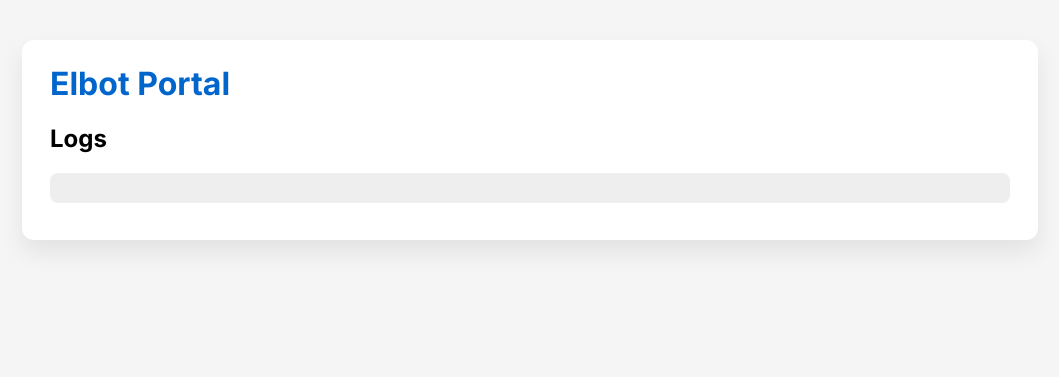
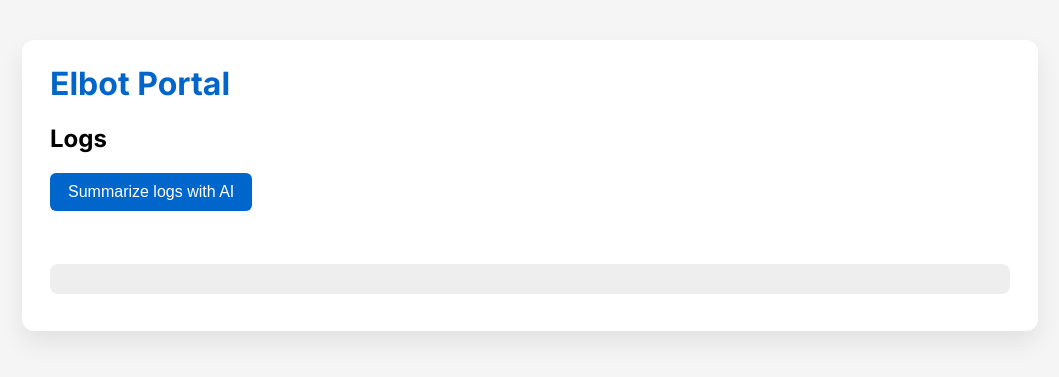
Before and after one commit to ALEPola/Elbot, a Flask app: page /logs in a window 1280 px wide. Shown: the top 377 px of the page, without its empty margins (110-1169 px from the left). Run offline with Flask 3, Linux system fonts and the light colour scheme.

Commit message:
Add AI log summarization to portal

```diff
--- a/src/elbot/portal.py
+++ b/src/elbot/portal.py
@@ -14,14 +14,18 @@ from typing import Iterable, Dict
 from flask import (
     Flask,
     flash,
+    jsonify,
     redirect,
     render_template,
     request,
     url_for,
 )
 
+from openai import OpenAI
+
 
 from .core import auto_update
+from .config import Config
 
 ROOT_DIR = Path(__file__).resolve().parents[1]
 ENV_FILE = ROOT_DIR / '.env'
@@ -36,6 +40,8 @@ OPTIONAL_KEYS = ['OPENAI_API_KEY', 'LAVALINK_HOST', 'LAVALINK_PORT', 'LAVALINK_P
 
 app = Flask(__name__, template_folder='templates', static_folder='static')
 app.secret_key = os.environ.get('ELBOT_PORTAL_SECRET', 'change-me')
+
+logger = logging.getLogger('elbot.portal')
 
 
 def _read_env(path: Path) -> Dict[str, str]:
@@ -64,6 +70,10 @@ def _env_values() -> Dict[str, str]:
 def _is_configured() -> bool:
     env = _env_values()
     return all(env.get(key) for key in REQUIRED_KEYS)
+
+
+def _openai_api_key() -> str:
+    return os.environ.get('OPENAI_API_KEY') or _env_values().get('OPENAI_API_KEY', '')
 
 
 def _run_elbotctl(args: Iterable[str]) -> subprocess.CompletedProcess | None:
@@ -166,7 +176,51 @@ def view_logs():
     logs = ''
     if LOG_FILE.exists():
         logs = ''.join(LOG_FILE.read_text(encoding='utf-8').splitlines(True)[-200:])
-    return render_template('logs.html', logs=logs)
+    return render_template('logs.html', logs=logs, ai_enabled=bool(_openai_api_key()))
+
+
+def _summarize_logs_with_ai(log_text: str, *, api_key: str) -> str:
+    """Summarize log text using the configured OpenAI model."""
+
+    trimmed = log_text[-8000:]
+    client = OpenAI(api_key=api_key)
+    completion = client.chat.completions.create(
+        model=Config.OPENAI_MODEL,
+        messages=[
+            {
+                'role': 'system',
+                'content': (
+                    'You are a helpful assistant that summarizes application logs. '
+                    'Highlight key errors, warnings, and suggested follow-up actions in a concise bullet list.'
+                ),
+            },
+            {'role': 'user', 'content': trimmed},
+        ],
+        max_tokens=250,
+    )
+    return (completion.choices[0].message.content or '').strip()
+
+
+@app.route('/logs/summary', methods=['POST'])
+def logs_summary():
+    api_key = _openai_api_key()
+    if not api_key:
+        return jsonify({'error': 'OpenAI API key is not configured.'}), 400
+
+    log_text = _read_tail(LOG_FILE)
+    if not log_text.strip():
+        return jsonify({'error': 'No logs available to summarize.'}), 400
+
+    try:
+        summary = _summarize_logs_with_ai(log_text, api_key=api_key)
+    except Exception as exc:  # pragma: no cover - surfaced via JSON error
+        logger.error('Failed to summarize logs with OpenAI: %s', exc, exc_info=True)
+        return jsonify({'error': 'Failed to summarize logs with OpenAI.'}), 502
+
+    if not summary:
+        return jsonify({'error': 'OpenAI returned an empty summary.'}), 502
+
+    return jsonify({'summary': summary})
 
 
 @app.route('/update-status')
--- a/src/elbot/static/style.css
+++ b/src/elbot/static/style.css
@@ -96,11 +96,33 @@ ul.links {
   color: #666;
   margin-top: 14px;
 }
+.note.error {
+  color: #c0392b;
+}
+
+.ai-summary {
+  margin-bottom: 16px;
+  display: flex;
+  flex-direction: column;
+  gap: 8px;
+}
+
+.ai-summary button {
+  align-self: flex-start;
+}
+
+.ai-summary pre {
+  margin: 0;
+}
 pre {
   background: #eee;
   padding: 15px;
   overflow: auto;
   border-radius: 8px;
+}
+
+.hidden {
+  display: none !important;
 }
 @media (max-width: 600px) {
   .container {
--- a/src/elbot/templates/logs.html
+++ b/src/elbot/templates/logs.html
@@ -2,5 +2,55 @@
 {% block title %}Logs - Elbot Portal{% endblock %}
 {% block content %}
 <h2>Logs</h2>
+
+{% if ai_enabled %}
+<div class="ai-summary">
+  <button id="summarize-logs" type="button">Summarize logs with AI</button>
+  <p id="ai-summary-status" class="note"></p>
+  <pre id="ai-summary-output" class="hidden"></pre>
+</div>
+{% else %}
+<p class="note">Add an OpenAI API key in Settings to enable AI-powered log summaries.</p>
+{% endif %}
+
 <pre>{{ logs }}</pre>
+
+{% if ai_enabled %}
+<script>
+document.addEventListener('DOMContentLoaded', () => {
+  const button = document.getElementById('summarize-logs');
+  if (!button) {
+    return;
+  }
+  const statusEl = document.getElementById('ai-summary-status');
+  const outputEl = document.getElementById('ai-summary-output');
+  const endpoint = {{ url_for('logs_summary')|tojson }};
+
+  button.addEventListener('click', async () => {
+    button.disabled = true;
+    statusEl.textContent = 'Summarizing logs…';
+    statusEl.classList.remove('error');
+    outputEl.textContent = '';
+    outputEl.classList.add('hidden');
+
+    try {
+      const response = await fetch(endpoint, { method: 'POST' });
+      const payload = await response.json();
+      if (!response.ok) {
+        throw new Error(payload.error || 'Failed to summarize logs.');
+      }
+
+      outputEl.textContent = payload.summary;
+      outputEl.classList.remove('hidden');
+      statusEl.textContent = 'Summary generated using OpenAI.';
+    } catch (error) {
+      statusEl.textContent = error.message || 'Failed to summarize logs.';
+      statusEl.classList.add('error');
+    } finally {
+      button.disabled = false;
+    }
+  });
+});
+</script>
+{% endif %}
 {% endblock %}
```
Also changed, not shown: tests/test_portal.py (+22 -0 lines).
